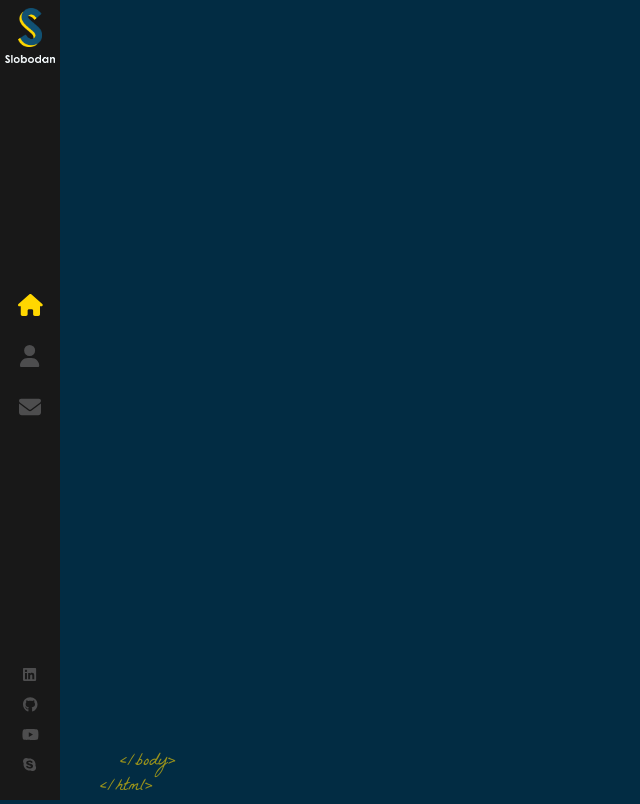
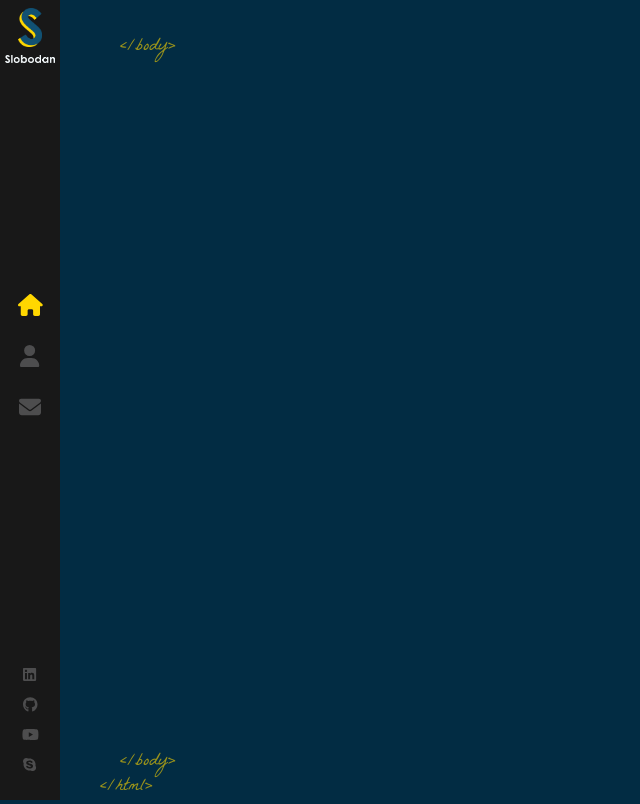
Before and after one commit to ryandonaghue/Let-The-Geek-Speak-Website-Refresh, a React (Create React App) app: page / in a window 1280 px wide. Shown: the whole page, without its empty margins (0-640 px from the left). Built offline with nearby package versions, Linux system fonts and the light colour scheme.

Commit message:
Fixed Layout Bugs

```diff
--- a/src/components/Layout/index.js
+++ b/src/components/Layout/index.js
@@ -7,7 +7,7 @@ const Layout = () => {
         <div className='App'>
             <Sidebar />
             <div className='page'>
-                <span className='tags top-tags'></span>
+                <span className='tags top-tags'>&lt;/body&gt;</span>
 
                 <Outlet />
 
--- a/src/components/Layout/index.scss
+++ b/src/components/Layout/index.scss
@@ -4,7 +4,7 @@
     position: absolute;
 }
 
-.top tags {
+.top-tags {
     bottom: auto;
     top: 35px;
 }
```
